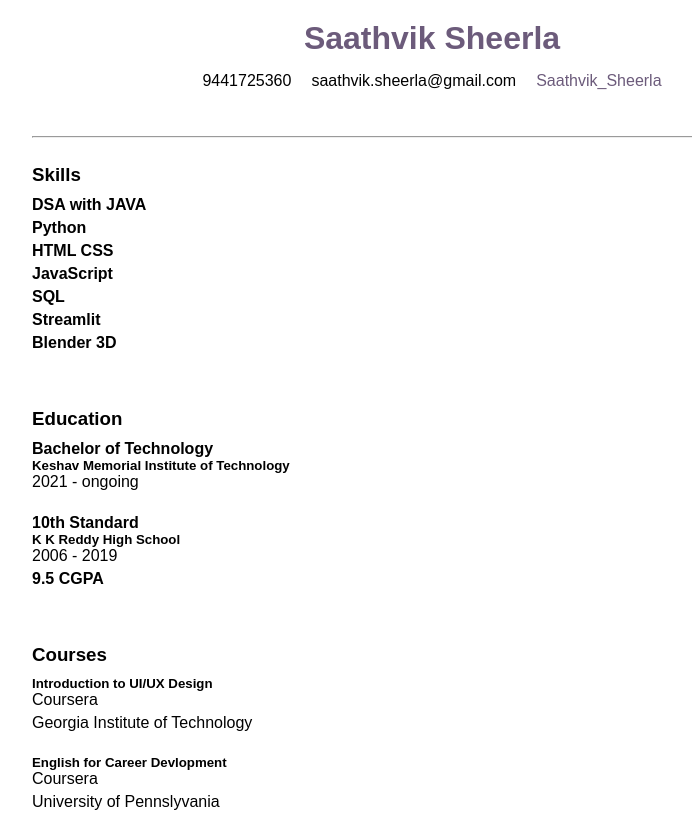
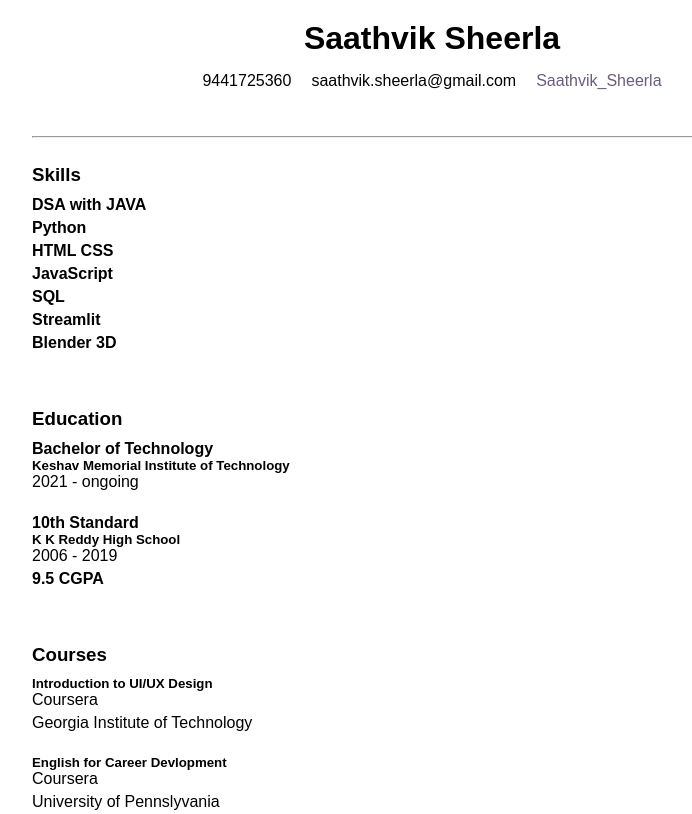
Before and after one commit to Saathvik-Sheerla/Saathvik_Website, a plain HTML site: page index.html in a window 1280 px wide. Shown: the top 814 px of the page, without its empty margins (208-900 px from the left). Drawn offline with Linux system fonts and the light colour scheme.

Commit message:
Update style.css

```diff
--- a/style.css
+++ b/style.css
@@ -46,7 +46,7 @@ a:hover {
 #name {
     margin: 0 auto;
     text-align: center;
-    color: #6C5B7B;
+    color: #000000;
     margin-bottom: 15px;
 }
 
```
